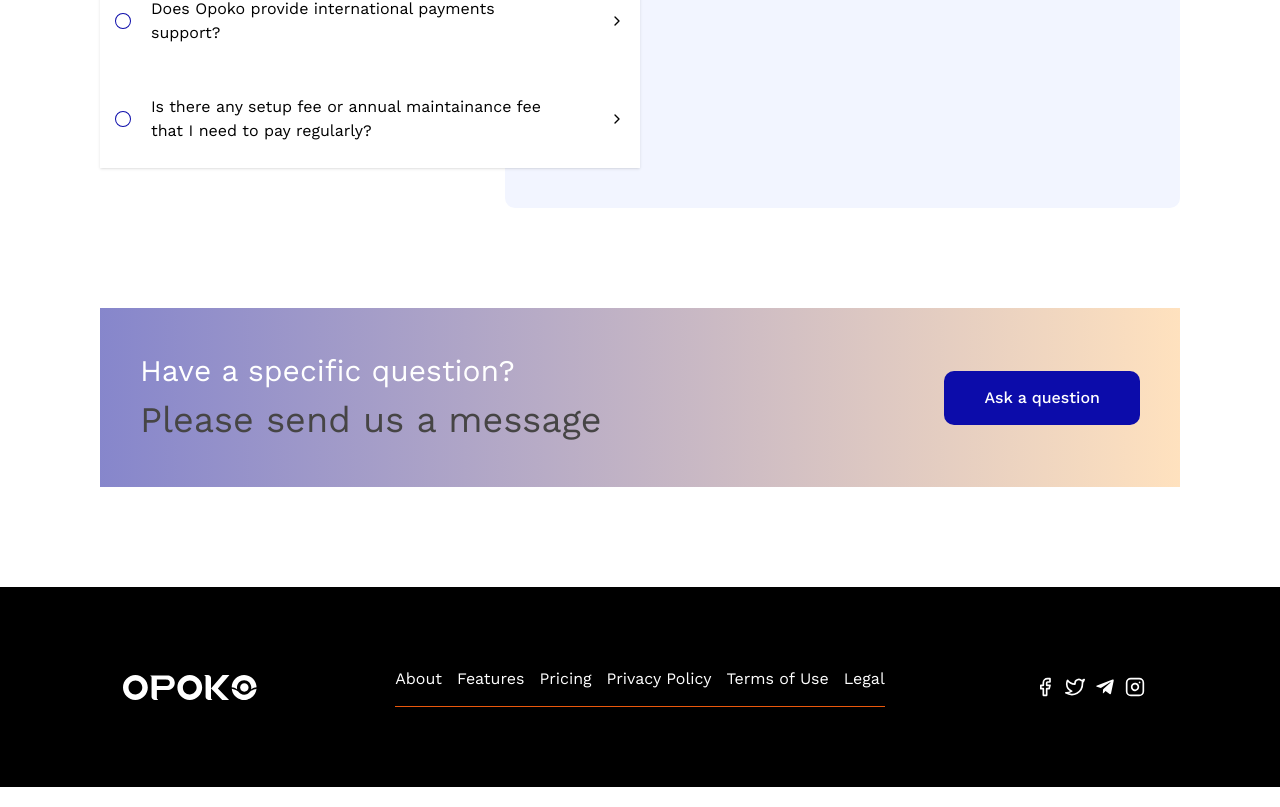
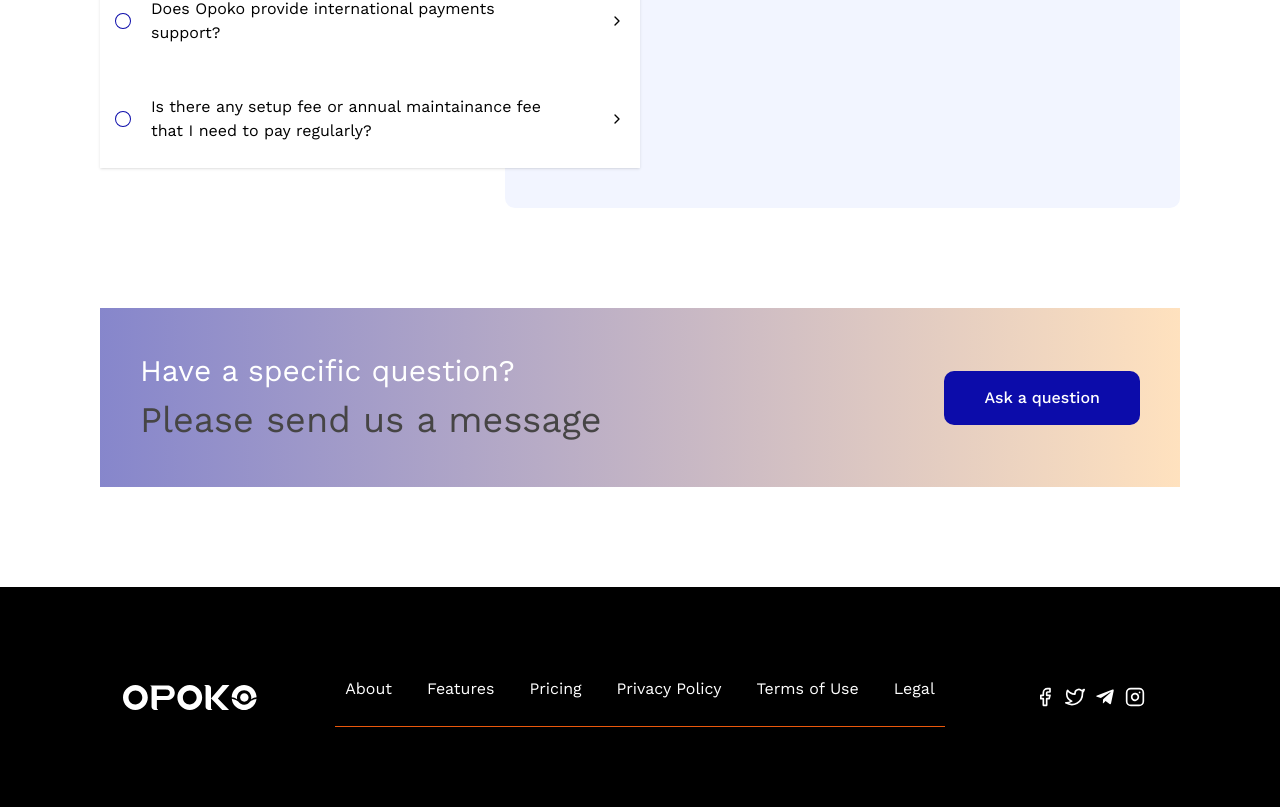
Before and after one commit to Niscolinx/opoko, a React (Vite) app: page /about-us in a window 1280 px wide. Shown: the part 1624-2431 px from the top of the page. Built offline with nearby package versions, Linux system fonts and the light colour scheme.

Commit message:
working on about us

```diff
--- a/src/pages/AboutUs.tsx
+++ b/src/pages/AboutUs.tsx
@@ -232,7 +232,7 @@ function AboutUs() {
         <img src="/asset/logoWhite.svg" alt="" />
         <div className="flex gap-6 items-center border-b border-b-orange-600 pb-6">
           {FOOTERLINKS.map((item, i) => (
-            <Link to="/">{item}</Link>
+            <Link to="/" className='hover:border hover:border-orange-600 p-4'>{item}</Link>
           ))}
         </div>
         <div className="flex items-center gap-4 text-[2rem]">
```
